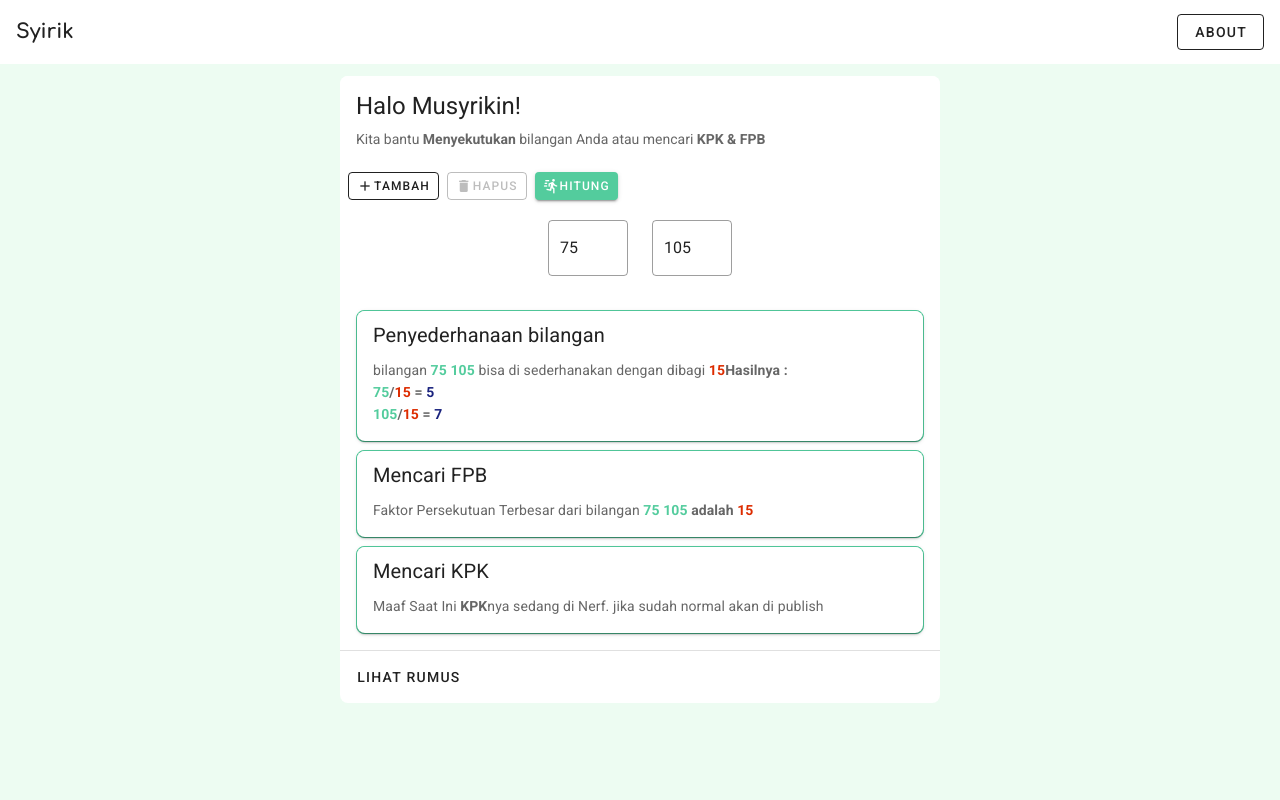
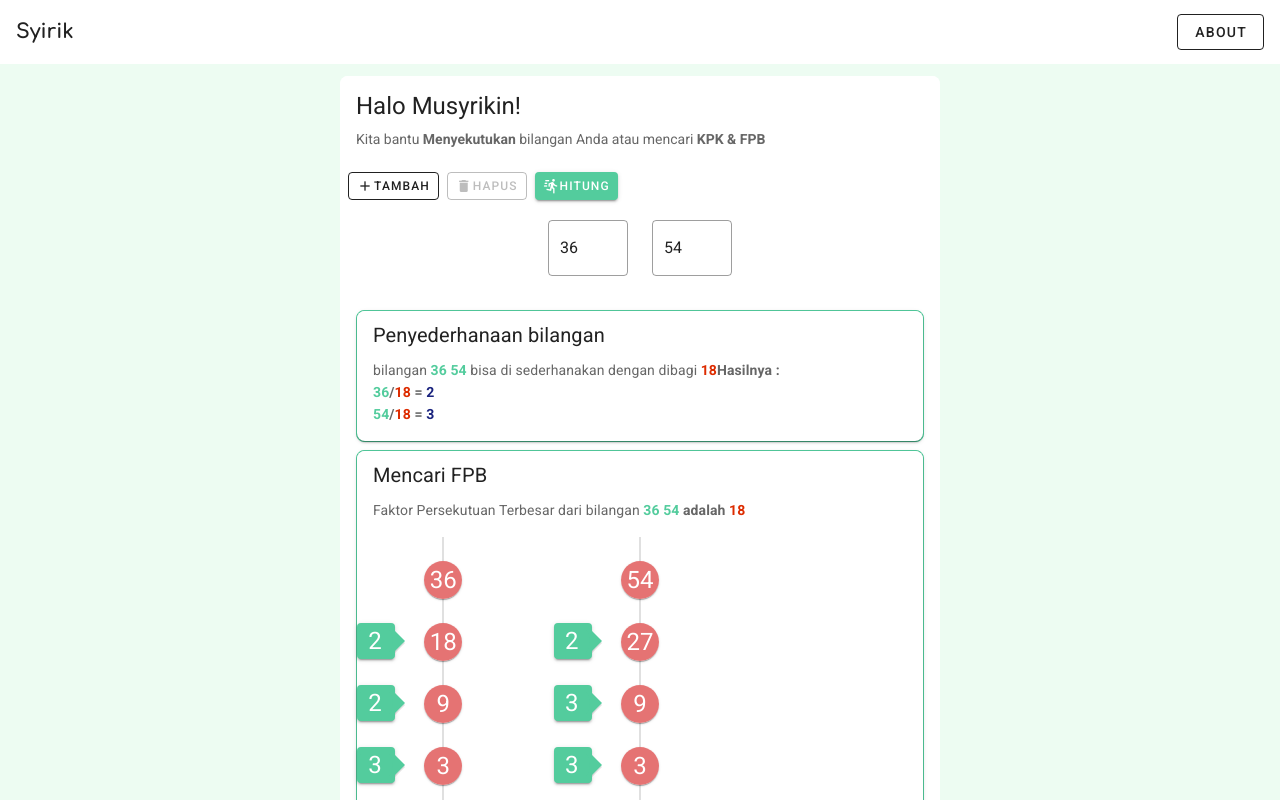
Before and after one commit to NandaRusfikri/Syirik, a Nuxt app: page / in a window 1280 px wide. Both pictures are taken after a click on the button "HITUNG". Shown: the top 800 px of the page. Built offline with nearby package versions, Linux system fonts and the light colour scheme.

Commit message:
pohon faktor

```diff
--- a/pages/index.vue
+++ b/pages/index.vue
@@ -116,6 +116,31 @@
                 ><b>{{ hasil[0] }}</b>
               </span>
             </v-card-text>
+            <v-row>
+              <v-col v-for="item in FPB" :key="item" cols="12" md="4" sm="6">
+                <v-timeline>
+                  <v-timeline-item
+                    left
+                    v-for="n in item"
+                    :key="n"
+                    fill-dot
+                    color="red lighten-2"
+                  >
+                    <template v-slot:icon>
+                      <v-avatar>
+                        <span class="white--text text-h5">{{ n.hasil }}</span>
+                      </v-avatar>
+                    </template>
+
+                    <v-card v-if="n.pembagi" color="primary" max-width="50">
+                      <v-avatar color="primary" size="36">
+                        <span class="white--text text-h5">{{ n.pembagi }}</span>
+                      </v-avatar>
+                    </v-card>
+                  </v-timeline-item>
+                </v-timeline>
+              </v-col>
+            </v-row>
           </v-card>
         </v-card>
 
@@ -157,7 +182,10 @@
         </v-toolbar>
 
         <v-card-text>
-          <p>Beliin Saya <b>Kopi</b> atau <b>sawer</b>  di saweria Nanti Saya Kasih tau rumus cepetnya.</p>
+          <p>
+            Beliin Saya <b>Kopi</b> atau <b>sawer</b> di saweria Nanti Saya
+            Kasih tau rumus cepetnya.
+          </p>
           <a href="https://saweria.co/nandarusfikri" target="_blank"
             ><img
               src="https://www.buymeacoffee.com/assets/img/custom_images/orange_img.png"
@@ -167,7 +195,7 @@
         </v-card-text>
         <v-card-actions>
           <v-spacer />
-          <v-btn dense small outlined  @click="saweria()" color="primary">
+          <v-btn dense small outlined @click="saweria()" color="primary">
             Beliin
           </v-btn>
           <v-btn dense small @click="saweria()" color="#faae2b">
@@ -176,6 +204,7 @@
         </v-card-actions>
       </v-card>
     </v-dialog>
+
   </v-container>
 </template>
 
@@ -185,15 +214,16 @@ export default {
     return {
       dialog: false,
       hasil: null,
-      angka: [{ value: 75 }, { value: 105 }],
+      angka: [{ value: 36 }, { value: 54 }],
       time: 0,
-      loading: true
+      loading: true,
+      FPB: []
     };
   },
 
   methods: {
-    saweria(){
-      window.open('https://saweria.co/nandarusfikri', '_blank')
+    saweria() {
+      window.open("https://saweria.co/nandarusfikri", "_blank");
     },
     isNumber: function(evt) {
       evt = evt ? evt : window.event;
@@ -217,11 +247,11 @@ export default {
     hitung() {
       this.loading = true;
       const angka = this.angka;
-      this.penyederhanaan();
+      this.penyederhanaan(angka);
       this.loading = false;
     },
-    penyederhanaan() {
-      var temp = this.angka;
+    penyederhanaan(params) {
+      var temp = params;
       var max = temp.reduce(
         (max, p) => (p.value > max ? p.value : max),
         temp[0].value
@@ -247,12 +277,53 @@ export default {
       });
       console.log("pembagi ", pembagi);
       this.hasil = pembagi;
+
+      var prima = [];
+
+      for (let x = 1; x <= max; x++) {
+        var pembagi = 0;
+        for (let z = 1; z <= x; z++) {
+          if (x % z == 0) {
+            pembagi++;
+          }
+        }
+        if (pembagi == 2) {
+          prima.push(x);
+        }
+      }
+
+      var result = [];
+
+      for (let s = 0; s < temp.length; s++) {
+        var bilangan,
+          sapi = [],
+          ayam;
+        bilangan = temp[s].value;
+        ayam = { pembagi: null, hasil: bilangan };
+        sapi.push(ayam);
+        for (let index = 0; index < max; index++) {
+          for (let h = 0; h < prima.length; h++) {
+            if (bilangan % prima[h] == 0) {
+              bilangan = bilangan / prima[h];
+
+              ayam = { pembagi: prima[h], hasil: bilangan };
+              sapi.push(ayam);
+              break;
+            }
+          }
+        }
+
+        result.push(sapi);
+      }
+
+      this.FPB = result;
     }
   },
   computed: {}
 };
 </script>
 <style scoped>
+
 #latar {
   background: rgb(0, 199, 166);
   background: radial-gradient(
```
